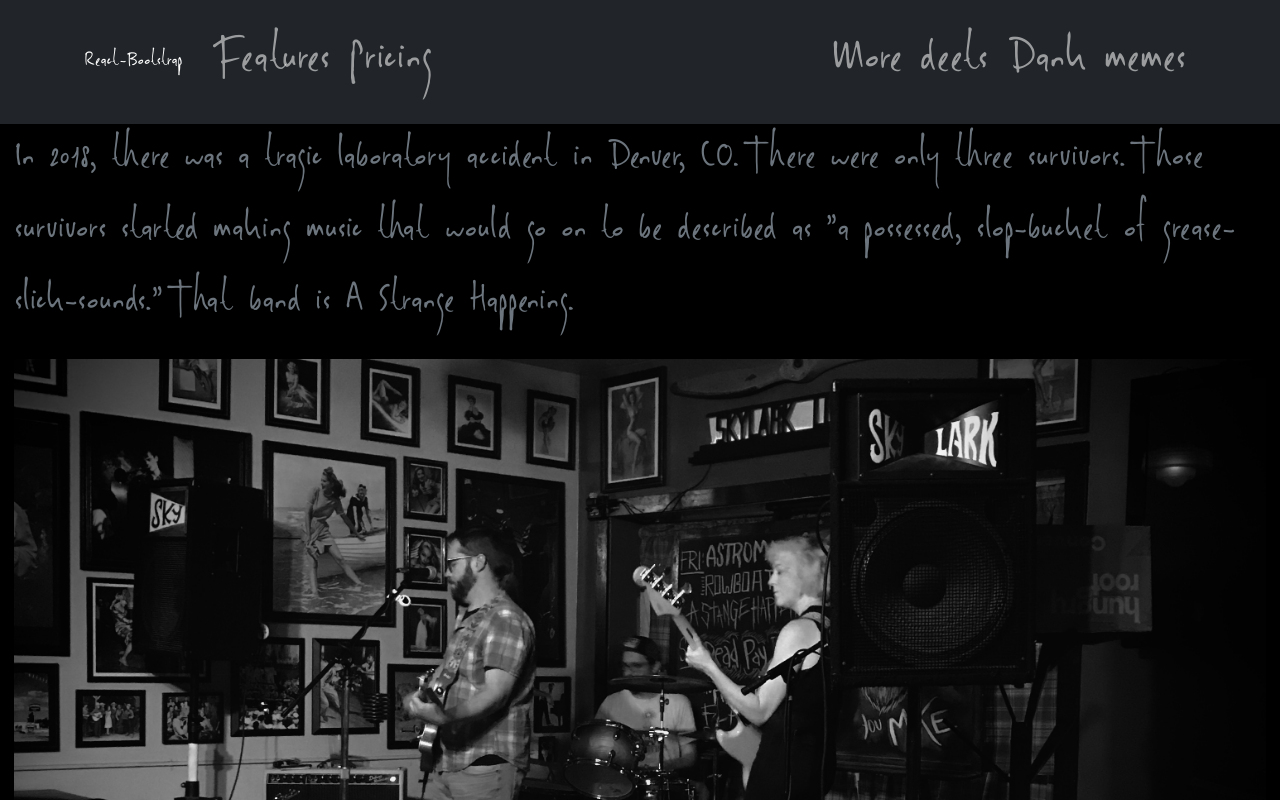
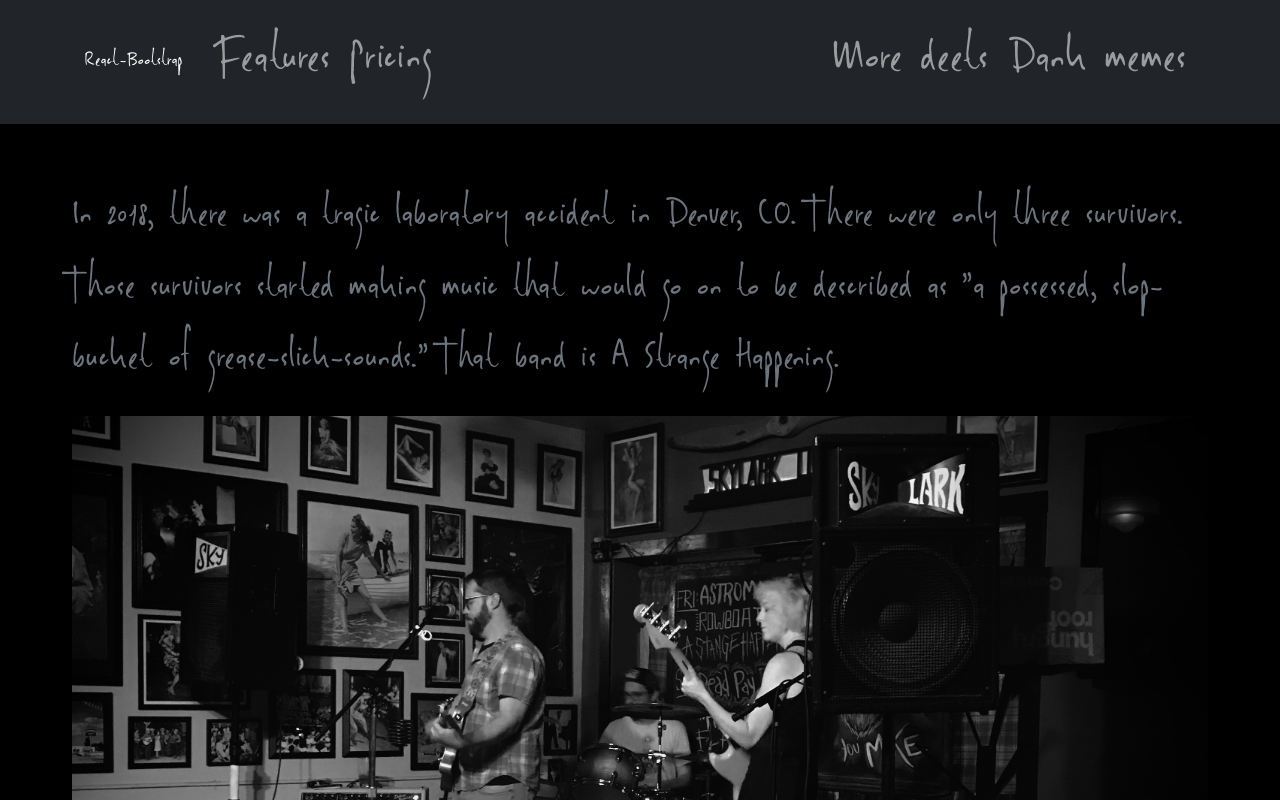
Before and after one commit to JKLA13/ash-band-page, a React (Create React App) app in the folder client/: page /#/about in a window 1280 px wide. Shown: the top 800 px of the page. Built offline with nearby package versions, Linux system fonts and the light colour scheme.

Commit message:
added styling to each page

```diff
--- a/client/src/pages/About.js
+++ b/client/src/pages/About.js
@@ -12,7 +12,7 @@ function About() {
     <>
       <Container fluid className="bg-black text-muted">
         <Row>
-          <Col>
+          <Col className="m-5">
             <p>
               In 2018, there was a tragic laboratory accident in Denver, CO.
               There were only three survivors. Those survivors started making
--- a/client/src/pages/Home.js
+++ b/client/src/pages/Home.js
@@ -11,8 +11,8 @@ function Home() {
     <>
       <Container fluid className="bg-black text-muted">
         <Row>
-          <Col>
-            <h2 className="align-content-center">***Album Coming Soon***</h2>
+          <Col className="m-5">
+            <h2 className="align-content-center">*** Album Coming Soon! ***</h2>
             <Image src={Picture} className="me-3 img-fluid" />
           </Col>
         </Row>
--- a/client/src/pages/Music.js
+++ b/client/src/pages/Music.js
@@ -12,7 +12,7 @@ function About() {
     <>
       <Container fluid className="bg-black text-muted">
         <Row>
-          <Col>
+          <Col className="m-5">
             <h2>*** Album Coming Soon! ***</h2>
             <h2>Our First Single: The House in Cypress Canyon</h2>
             <iframe
```
